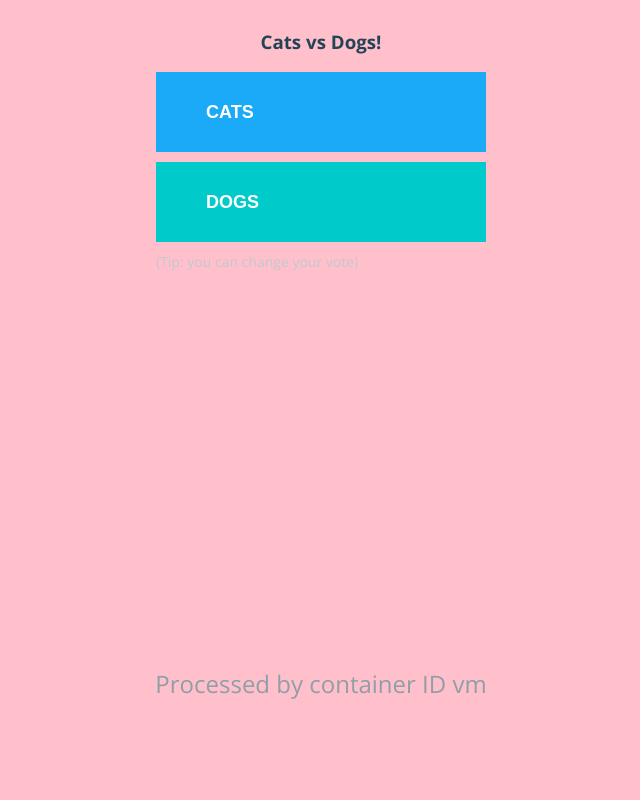
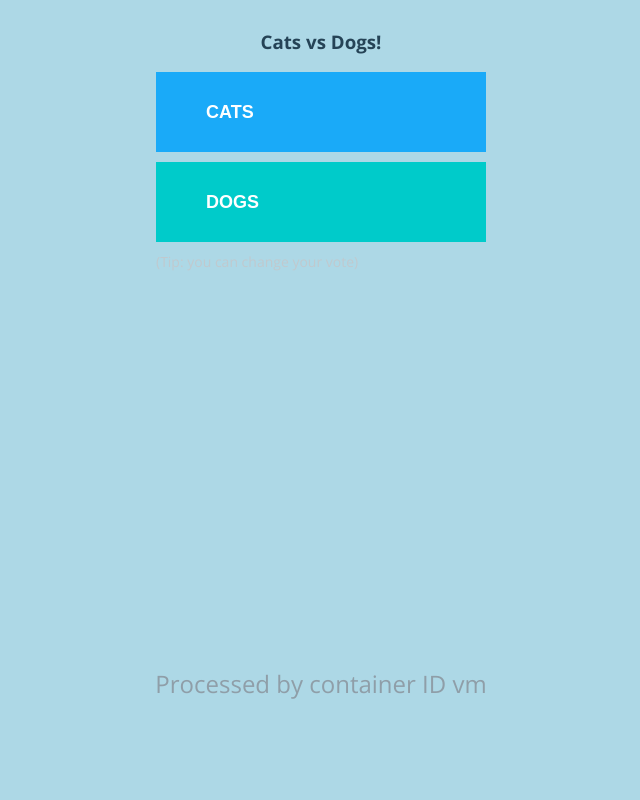
Before and after one commit to CaoHoangTung/rosa-voting-app, a Flask app: page / in a window 1280 px wide. Shown: the whole page, without its empty margins (319-959 px from the left). Run offline with Flask 2, Linux system fonts and the light colour scheme; some libraries are stand-ins or nearby versions.

Commit message:
test change color

```diff
--- a/voting-app/vote/src/static/stylesheets/style.css
+++ b/voting-app/vote/src/static/stylesheets/style.css
@@ -6,7 +6,7 @@
 html,body{
   margin: 0;
   padding: 0;
-  background-color: pink;
+  background-color: lightblue;
   height: 100vh;
   font-family: 'Open Sans';
 }
```
